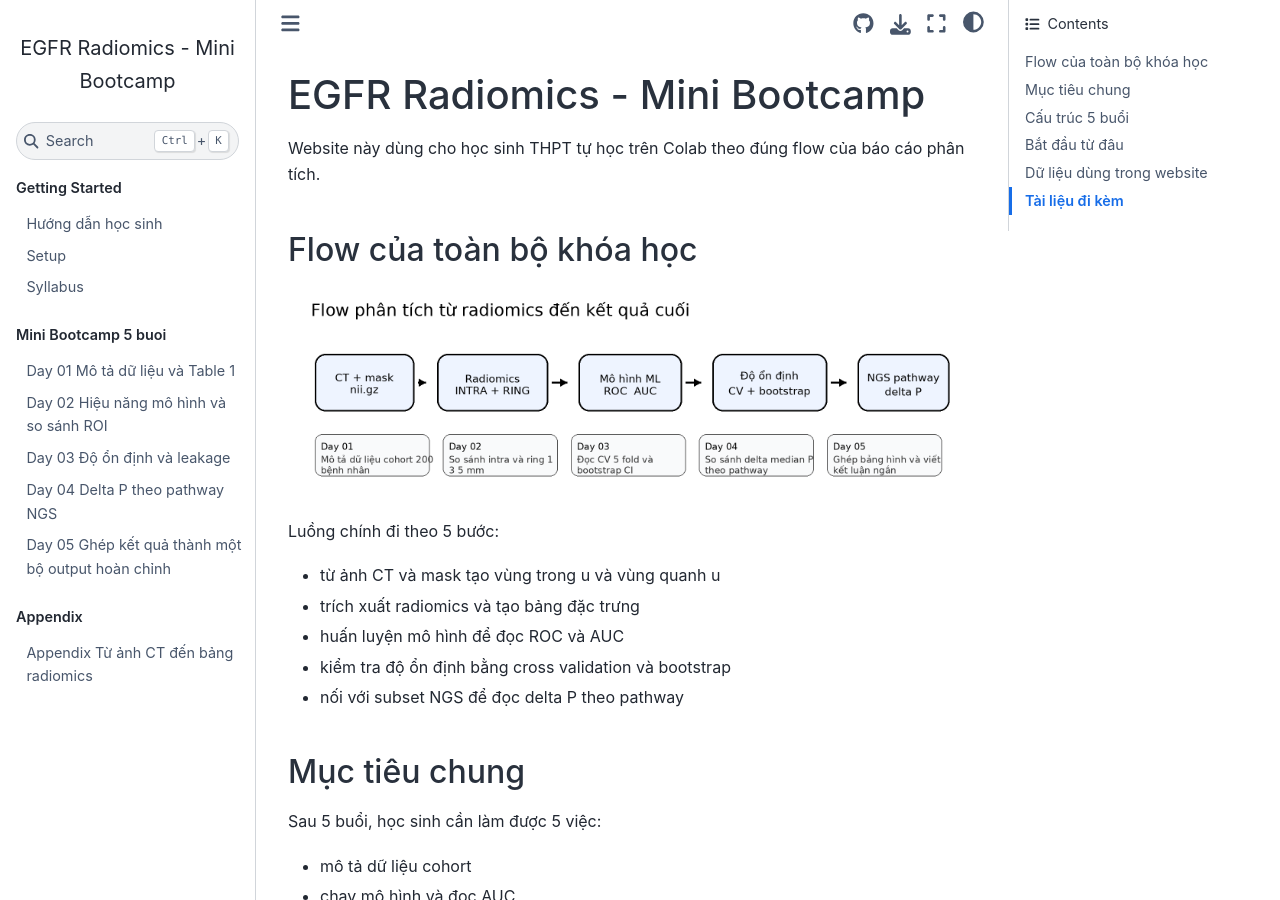
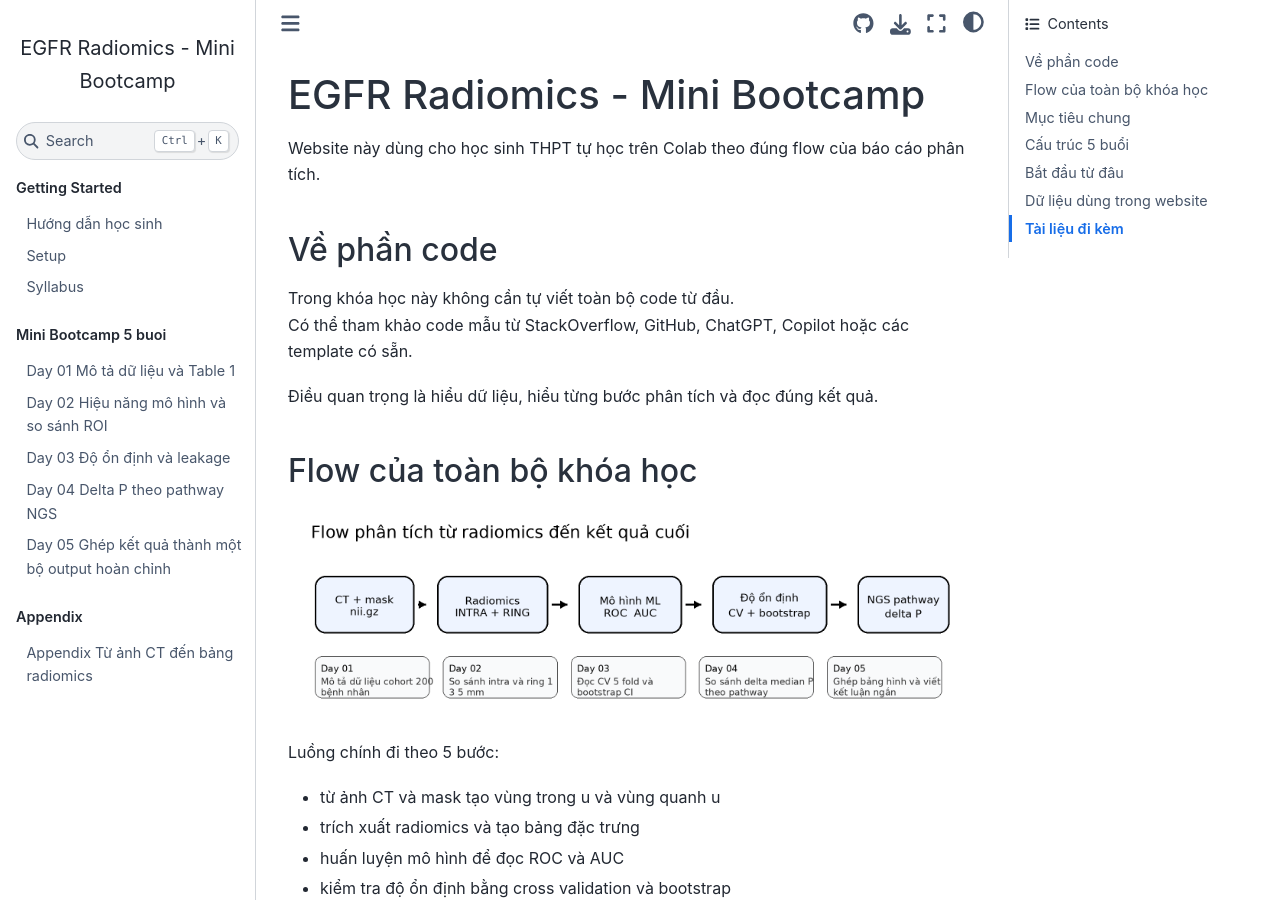
Before and after one commit to ketnoimaytinh797-dotcom/EGFR-Radiomics-MiniBootcamp, a Jupyter Book: the page built from book/intro.md, in a window 1280 px wide and 900 px high. Built offline with Jupyter Book 1.0.4 settings and Sphinx 7.4.7 and the Sphinx Book theme 1.1.4, drawn with Linux system fonts in a browser that asks for light colours.

Commit message:
Update intro.md

```diff
--- a/book/intro.md
+++ b/book/intro.md
@@ -1,6 +1,13 @@
 # EGFR Radiomics - Mini Bootcamp
 
 Website này dùng cho học sinh THPT tự học trên Colab theo đúng flow của báo cáo phân tích.
+
+## Về phần code
+
+Trong khóa học này không cần tự viết toàn bộ code từ đầu.
+Có thể tham khảo code mẫu từ StackOverflow, GitHub, ChatGPT, Copilot hoặc các template có sẵn.
+
+Điều quan trọng là hiểu dữ liệu, hiểu từng bước phân tích và đọc đúng kết quả.
 
 ## Flow của toàn bộ khóa học
 
```
